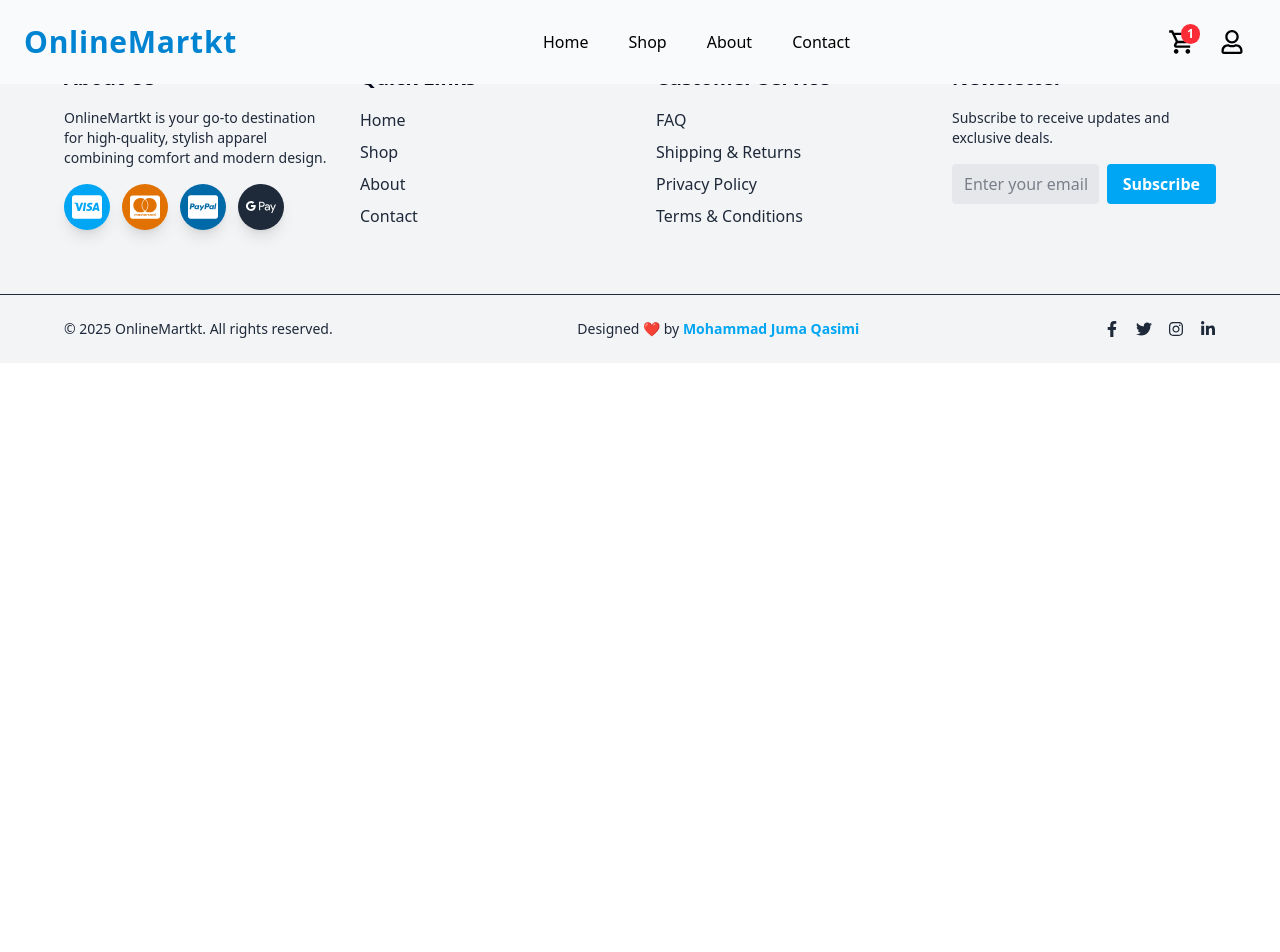
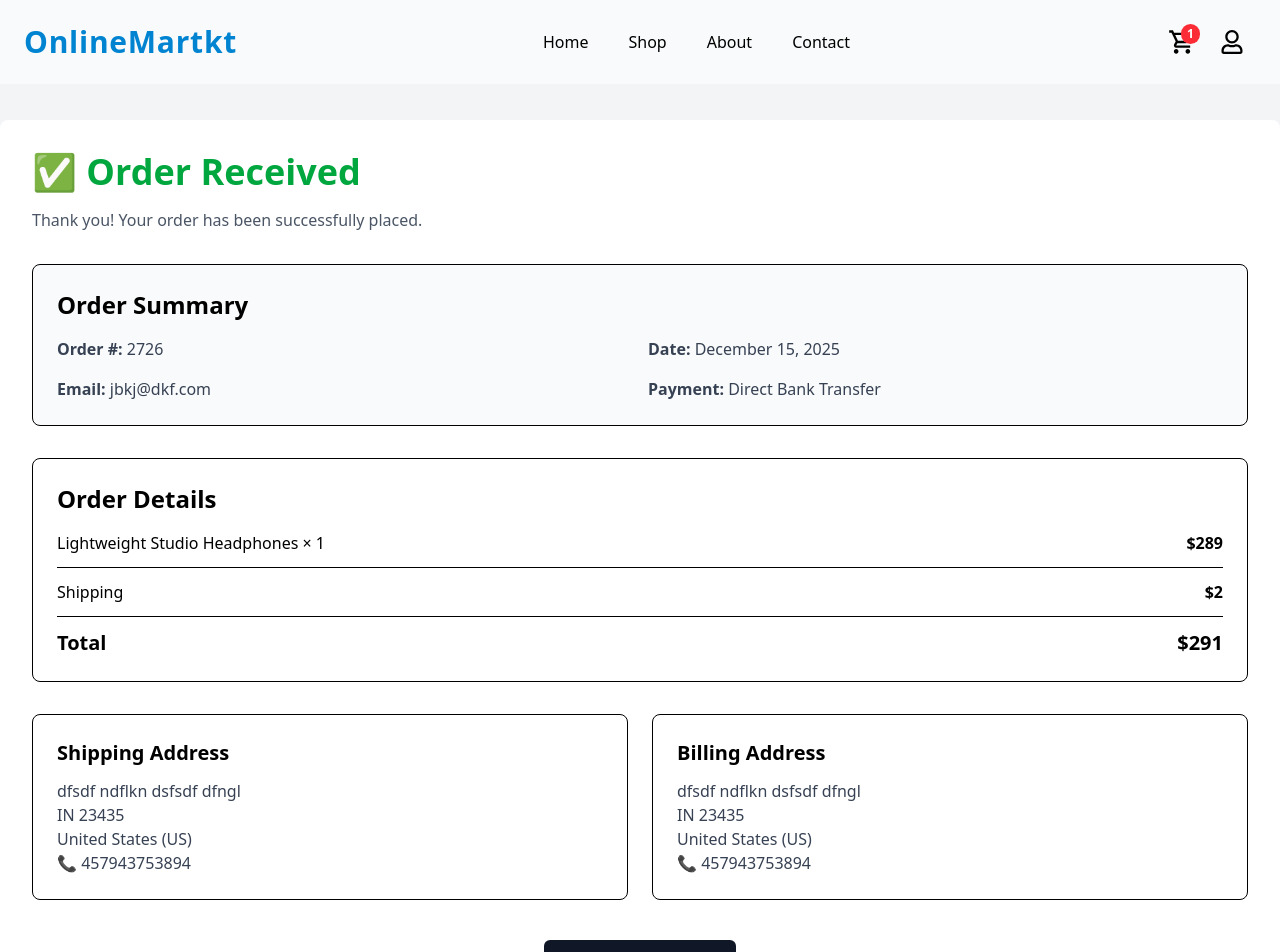
Before and after one commit to JumaQasimiM/onlinemark, a React (Vite) app: page /receivedOrder in a window 1280 px wide. Shown: the top 952 px of the page. Before the commit the page ends 800 px from the top, so only its background shows below. Built offline with nearby package versions, Linux system fonts and the light colour scheme.

Commit message:
create order and checkout

```diff
--- a/src/App.jsx
+++ b/src/App.jsx
@@ -14,6 +14,7 @@ import { Cart } from "./pages/Cart";
 import { About } from "./pages/About";
 import { Contact } from "./pages/Contact";
 import { Checkout } from "./pages/Checkout";
+import { RecivedOrder } from "./pages/RecivedOrder";
 
 function App() {
   return (
@@ -46,6 +47,7 @@ function App() {
           <Route path="/about" element={<About />} />
           <Route path="/contact" element={<Contact />} />
           <Route path="/checkout" element={<Checkout />} />
+          <Route path="/receivedOrder" element={<RecivedOrder />} />
         </Routes>
 
         <Footer />
--- a/src/pages/Checkout.jsx
+++ b/src/pages/Checkout.jsx
@@ -3,8 +3,10 @@ import { MdLocalShipping, MdStore } from "react-icons/md";
 import { FaPaypal, FaCreditCard } from "react-icons/fa";
 import { SiGooglepay } from "react-icons/si";
 import { toast } from "react-toastify";
+import { useNavigate } from "react-router-dom";
 
 export const Checkout = () => {
+  const navigate = useNavigate();
   // --- States ---
   const [showPickup, setShowPickup] = useState(false);
   const [showShip, setShip] = useState(true);
@@ -20,10 +22,10 @@ export const Checkout = () => {
     setShowPickup(false);
   };
 
-  const handlePlaceOrder = () => {
-    if (!paymentMethod) return toast.error("Please select a payment method");
-    toast.success(`Processing order with ${paymentMethod}`);
-  };
+  // const handlePlaceOrder = () => {
+  //   if (!paymentMethod) return toast.error("Please select a payment method");
+  //   toast.success(`Processing order with ${paymentMethod}`);
+  // };
 
   return (
     <section className="bg-gray-50 py-23">
@@ -233,7 +235,8 @@ export const Checkout = () => {
               ← Return to Cart
             </a>
             <button
-              onClick={handlePlaceOrder}
+              onClick={() => navigate("/receivedOrder")}
+              // onClick={handlePlaceOrder}
               className="px-6 py-3 bg-gray-900 text-white rounded-md hover:bg-black"
             >
               Place Order
--- /dev/null
+++ b/src/pages/RecivedOrder.jsx
@@ -0,0 +1,94 @@
+export const RecivedOrder = () => {
+  return (
+    <div className="min-h-screen bg-gray-100 py-10 mt-20">
+      <div className="max-w-7xl mx-auto bg-white shadow-lg rounded-lg p-8">
+        {/* Header */}
+        <h1 className="text-4xl font-bold text-green-600 mb-4">
+          ✅ Order Received
+        </h1>
+        <p className="text-gray-600 mb-8">
+          Thank you! Your order has been successfully placed.
+        </p>
+
+        {/* Order Summary */}
+        <div className="border rounded-lg p-6 mb-8 bg-gray-50">
+          <h2 className="text-2xl font-semibold mb-4">Order Summary</h2>
+
+          <div className="grid grid-cols-1 md:grid-cols-2 gap-4 text-gray-700">
+            <p>
+              <span className="font-semibold">Order #:</span> 2726
+            </p>
+            <p>
+              <span className="font-semibold">Date:</span> December 15, 2025
+            </p>
+            <p>
+              <span className="font-semibold">Email:</span> jbkj@dkf.com
+            </p>
+            <p>
+              <span className="font-semibold">Payment:</span> Direct Bank
+              Transfer
+            </p>
+          </div>
+        </div>
+
+        {/* Order Details */}
+        <div className="border rounded-lg p-6 mb-8">
+          <h2 className="text-2xl font-semibold mb-4">Order Details</h2>
+
+          <div className="flex justify-between border-b pb-3 mb-3">
+            <span>Lightweight Studio Headphones × 1</span>
+            <span className="font-semibold">$289</span>
+          </div>
+
+          <div className="flex justify-between border-b pb-3 mb-3">
+            <span>Shipping</span>
+            <span className="font-semibold">$2</span>
+          </div>
+
+          <div className="flex justify-between text-xl font-bold">
+            <span>Total</span>
+            <span>$291</span>
+          </div>
+        </div>
+
+        {/* Addresses */}
+        <div className="grid grid-cols-1 md:grid-cols-2 gap-6">
+          {/* Shipping Address */}
+          <div className="border rounded-lg p-6">
+            <h3 className="text-xl font-semibold mb-3">Shipping Address</h3>
+            <p className="text-gray-700">
+              dfsdf ndflkn dsfsdf dfngl
+              <br />
+              IN 23435
+              <br />
+              United States (US)
+              <br />
+              📞 457943753894
+            </p>
+          </div>
+
+          {/* Billing Address */}
+          <div className="border rounded-lg p-6">
+            <h3 className="text-xl font-semibold mb-3">Billing Address</h3>
+            <p className="text-gray-700">
+              dfsdf ndflkn dsfsdf dfngl
+              <br />
+              IN 23435
+              <br />
+              United States (US)
+              <br />
+              📞 457943753894
+            </p>
+          </div>
+        </div>
+
+        {/* Button */}
+        <div className="mt-10 text-center">
+          <button className="px-6 py-3 bg-gray-900 text-white rounded-md hover:bg-black transition">
+            Continue Shopping
+          </button>
+        </div>
+      </div>
+    </div>
+  );
+};
```
